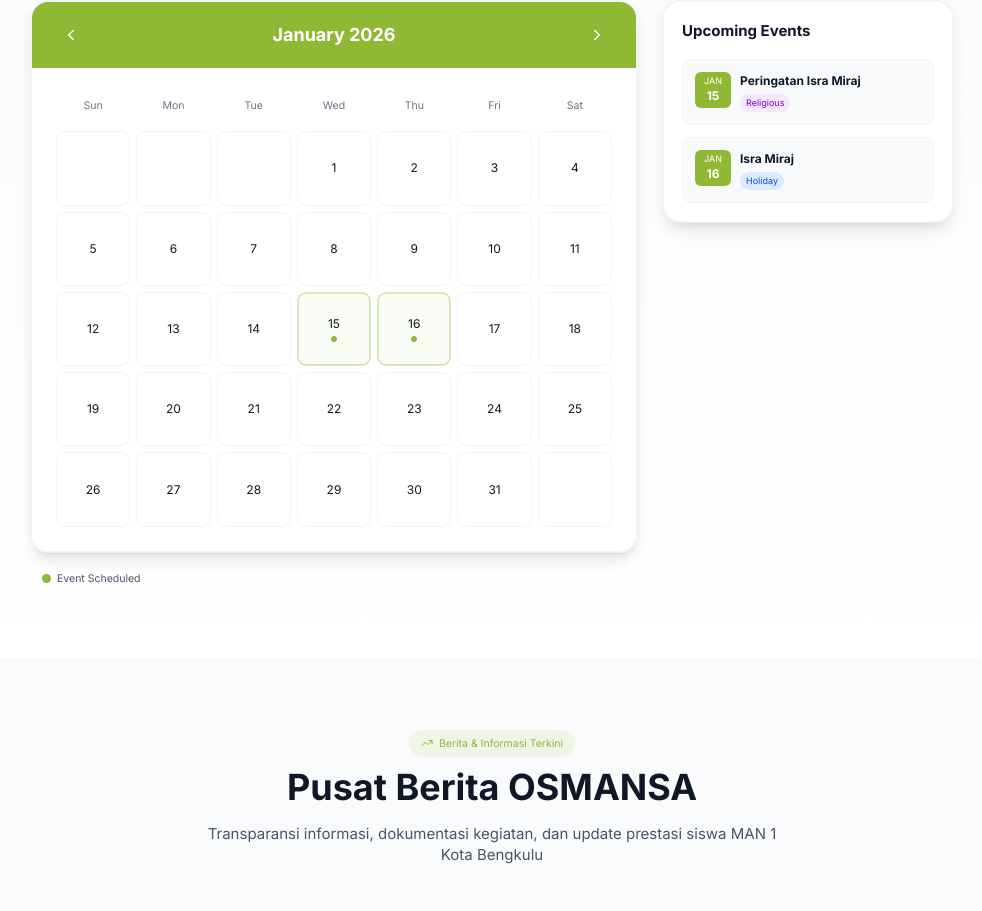
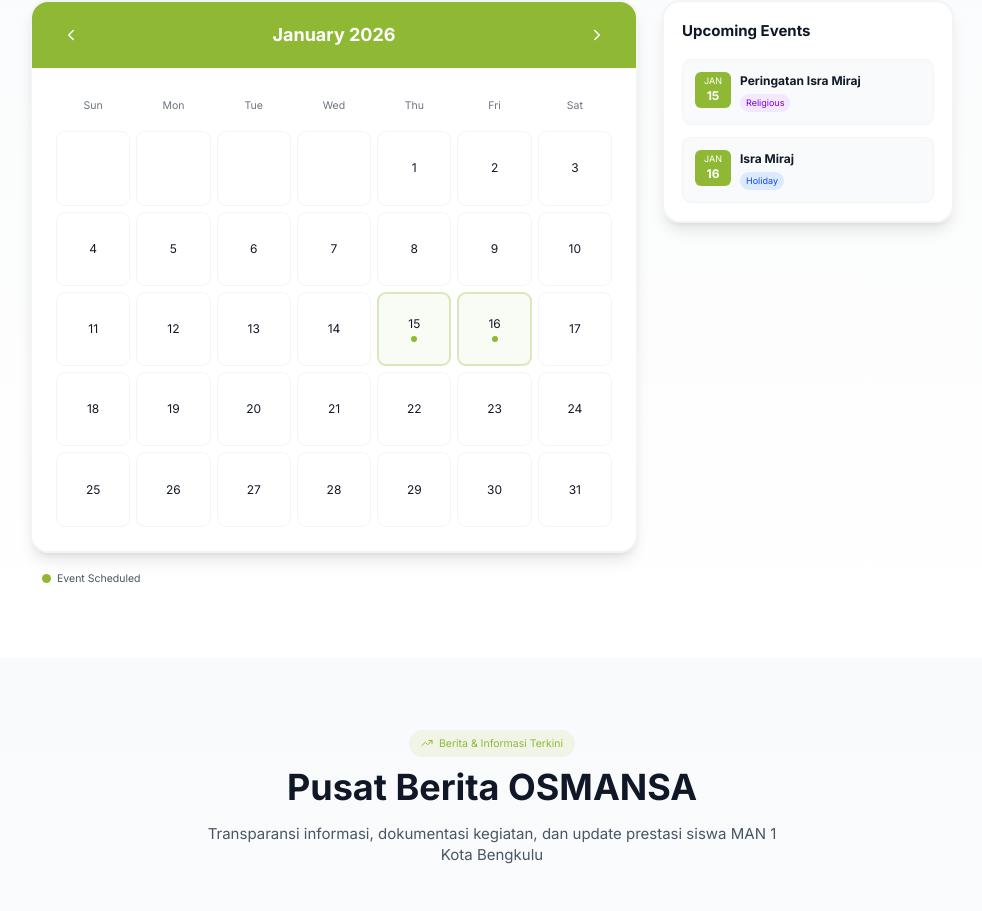
Before and after one commit to osmansa-xyz/OSMANSAWeb, a React (Vite) app: page / in a window 1280 px wide. Shown: the part 4458-5369 px from the top of the page, without its empty margins (148-1130 px from the left). Built offline with nearby package versions, Linux system fonts and the light colour scheme.

Commit message:
Update start day for January 2026 in SmartCalendar

```diff
--- a/src/app/components/SmartCalendar.tsx
+++ b/src/app/components/SmartCalendar.tsx
@@ -17,7 +17,7 @@ export function SmartCalendar() {
 
   const monthName = 'January 2026';
   const daysInMonth = 31;
-  const startDay = 3; // January 1, 2026 starts on Wednesday (0=Sunday)
+  const startDay = 4; // January 1, 2026 starts on Thursday (0=Sunday)
 
   const weeks: (number | null)[][] = [];
   let currentWeek: (number | null)[] = new Array(startDay).fill(null);
```
